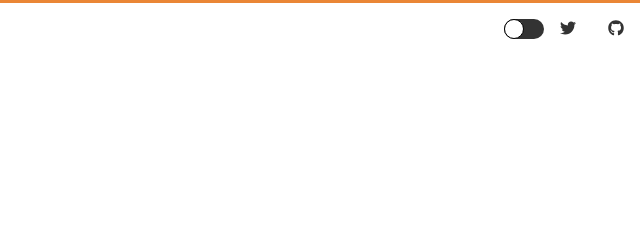
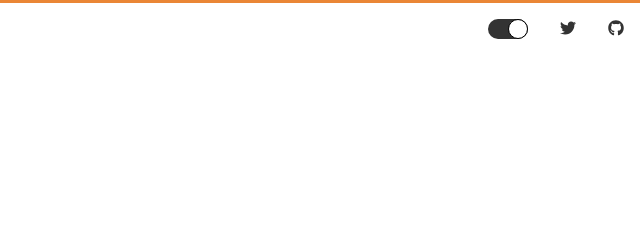
Before and after one commit to ChristienGuy/blog-2, a Gatsby site: page / in a window 1280 px wide. Shown: the top 239 px of the page, 640-1280 px from the left. Built offline with nearby package versions, Linux system fonts and the light colour scheme; Gatsby itself is replaced by a stand-in of ours; some packages are replaced by stand-ins of ours.

Commit message:
Store themeState in localStorage

```diff
--- a/src/ThemeProvider.tsx
+++ b/src/ThemeProvider.tsx
@@ -1,19 +1,20 @@
-import React, { useState, Fragment } from 'react'
+import React, { useState, Fragment, useEffect } from 'react'
 import { ThemeProvider as StyledThemeProvider } from 'styled-components'
 import GlobalStyle from '@components/GlobalStyle'
 import { lightTheme, darkTheme, ToggleThemeContext } from '@src/themes'
 
 export enum ThemeState {
-  LIGHT = 0,
-  DARK = 1,
+  LIGHT,
+  DARK,
 }
 
 export type ToggleThemeType = {
   changeTheme: ({
     themeState,
   }: {
-  themeState: ThemeState.LIGHT | ThemeState.DARK
-  }) => void
+  themeState: ThemeState
+  }) => void,
+  themeState: ThemeState,
 }
 
 type Props = {
@@ -23,12 +24,18 @@
 const ThemeProvider = ({ children }: Props) => {
   const [theme, setTheme] = useState(lightTheme)
 
+  useEffect(() => {
+    const themeState: ThemeState = +window.localStorage.getItem('theme')
+    changeTheme({ themeState: themeState })
+  }, [])
+
   const changeTheme = ({ themeState }: { themeState: ThemeState }) => {
     if (themeState === ThemeState.LIGHT) {
       setTheme(lightTheme)
     } else {
       setTheme(darkTheme)
     }
+    window.localStorage.setItem('theme', themeState.toString())
   }
 
   const toggleThemeContext = {
--- a/src/components/Nav/Navbar.tsx
+++ b/src/components/Nav/Navbar.tsx
@@ -6,6 +6,10 @@
 import { ToggleThemeContext } from '@themes'
 import Toggle from '../Toggle'
 import { ToggleThemeType, ThemeState } from '@src/ThemeProvider'
+
+const ThemeToggle = styled(Toggle)`
+  margin: 0 16px;
+`
 
 const ExternalNavLink = styled.a`
   padding: 16px;
@@ -20,7 +24,7 @@
   left: 0;
   right: 0;
 
-  transition: ${({ theme }) => theme.themeTransition('background')};
+  transition: ${ ({ theme }) => theme.themeTransition('background') };
   background: ${ ({ theme }) => theme.colors.background };
   border-top: 3px solid ${ ({ theme }) => theme.colors.primary };
 `
@@ -29,15 +33,17 @@
   text-decoration: none;
   font-weight: 600;
   letter-spacing: 0.05rem;
-  transition: ${({ theme }) => theme.themeTransition('color')};
+  transition: ${ ({ theme }) => theme.themeTransition('color') };
   color: ${ ({ theme }) => theme.colors.textPrimary };
   margin-right: auto;
 `
 
 const Navbar = () => {
-  const { changeTheme } = useContext<ToggleThemeType>(ToggleThemeContext)
+  const { changeTheme, themeState } = useContext<ToggleThemeType>(
+    ToggleThemeContext
+  )
 
-  const toggleTheme = ({ toggleState }: { toggleState: string }) => {
+  const toggleTheme = ({ toggleState }: { toggleState: Toggle.States }) => {
     if (toggleState === Toggle.States.ON) {
       changeTheme({ themeState: ThemeState.DARK })
     } else {
@@ -45,11 +51,14 @@
     }
   }
 
+  const toggleState =
+    themeState === ThemeState.LIGHT ? Toggle.States.OFF : Toggle.States.ON
+
   return (
     <div style={{ height: 100 }}>
       <Nav>
         <HomeLink to="/">CG</HomeLink>
-        <Toggle id="theme-toggle" onChange={toggleTheme} />
+        <ThemeToggle id="theme-toggle" onChange={toggleTheme} defaultState={toggleState} />
         <ExternalNavLink href="https://twitter.com/christien_guy">
           <FontAwesomeIcon icon={faTwitter} />
         </ExternalNavLink>
--- a/src/components/Toggle.tsx
+++ b/src/components/Toggle.tsx
@@ -1,16 +1,16 @@
 import React, { useState, Fragment } from 'react'
 import styled from 'styled-components'
 
-const ToggleState = {
-  ON: 'on',
-  OFF: 'off',
+enum ToggleState {
+  ON,
+  OFF,
 }
 
 const ToggleWrapper = styled.label<{ size: number }>`
   background-color: #333;
   display: inline-flex;
   width: ${ ({ size }) => `${ size * 2 }px` };
-  border-radius: 32px;
+  border-radius: ${ ({ size }) => size }px;
   margin: 0;
   padding: 0;
 `
@@ -38,15 +38,16 @@
   visiblity: hidden;
 `
 
-// TODO: styling
 type Props = {
-  onChange: ({ toggleState }: { toggleState: string }) => void
+  onChange: ({ toggleState }: { toggleState: ToggleState }) => void
   id: string
-  size: number
+  size?: number
+  className?: string
+  defaultState: ToggleState
 }
 
-const Toggle = ({ onChange, id, size }: Props) => {
-  const [toggleState, setToggleState] = useState(ToggleState.OFF)
+const Toggle = ({ onChange, id, size, className, defaultState }: Props) => {
+  const [toggleState, setToggleState] = useState<ToggleState>(defaultState)
   const onToggle = () => {
     if (toggleState === ToggleState.ON) {
       setToggleState(ToggleState.OFF)
@@ -59,7 +60,7 @@
 
   return (
     <Fragment>
-      <ToggleWrapper size={size} htmlFor={id}>
+      <ToggleWrapper size={size} htmlFor={id} className={className}>
         <ToggleThumb on={toggleState === ToggleState.ON} size={size} />
       </ToggleWrapper>
       <HiddenInput
@@ -74,6 +75,7 @@
 
 Toggle.defaultProps = {
   size: 20,
+  defaultState: ToggleState.OFF,
 }
 
 Toggle.States = ToggleState
```
